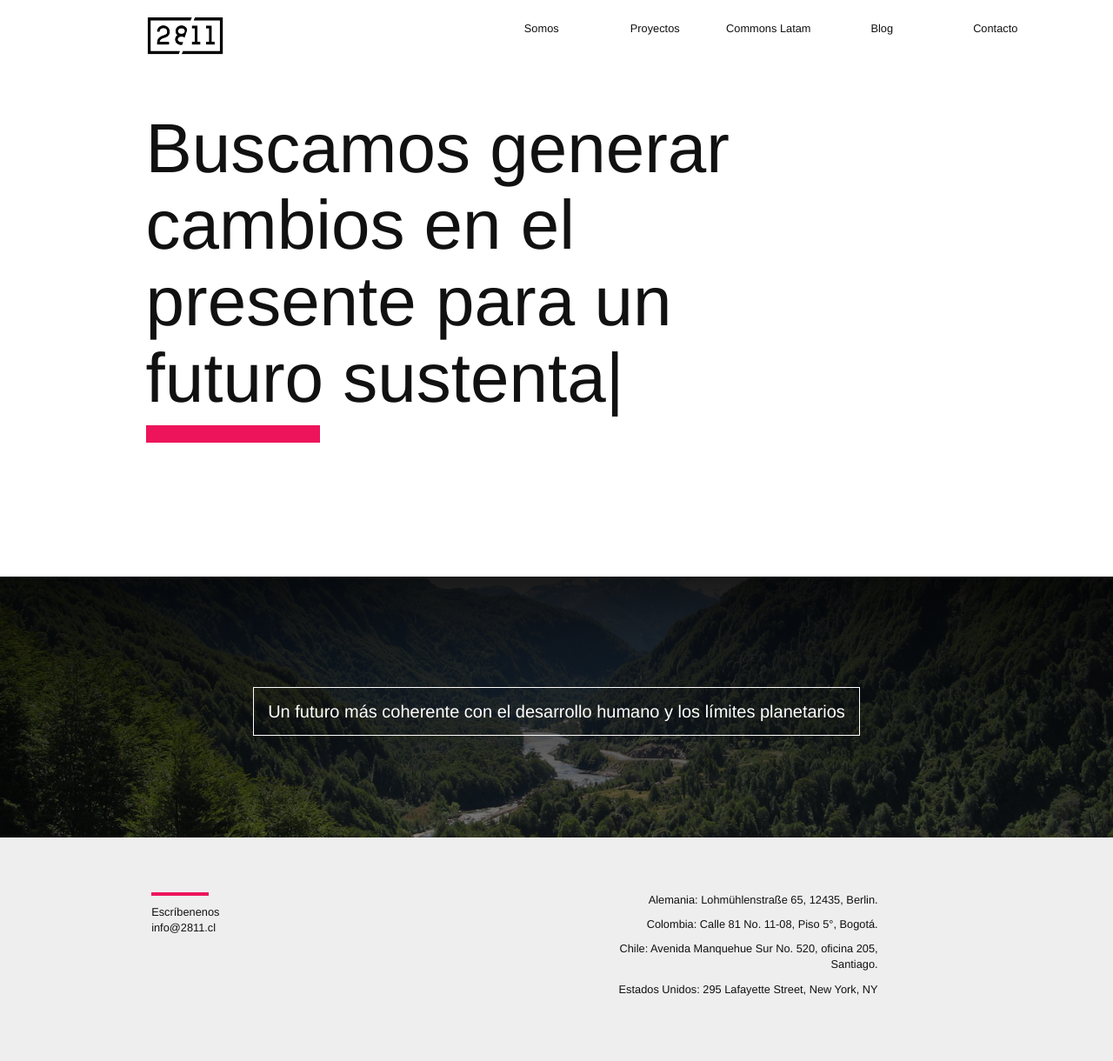
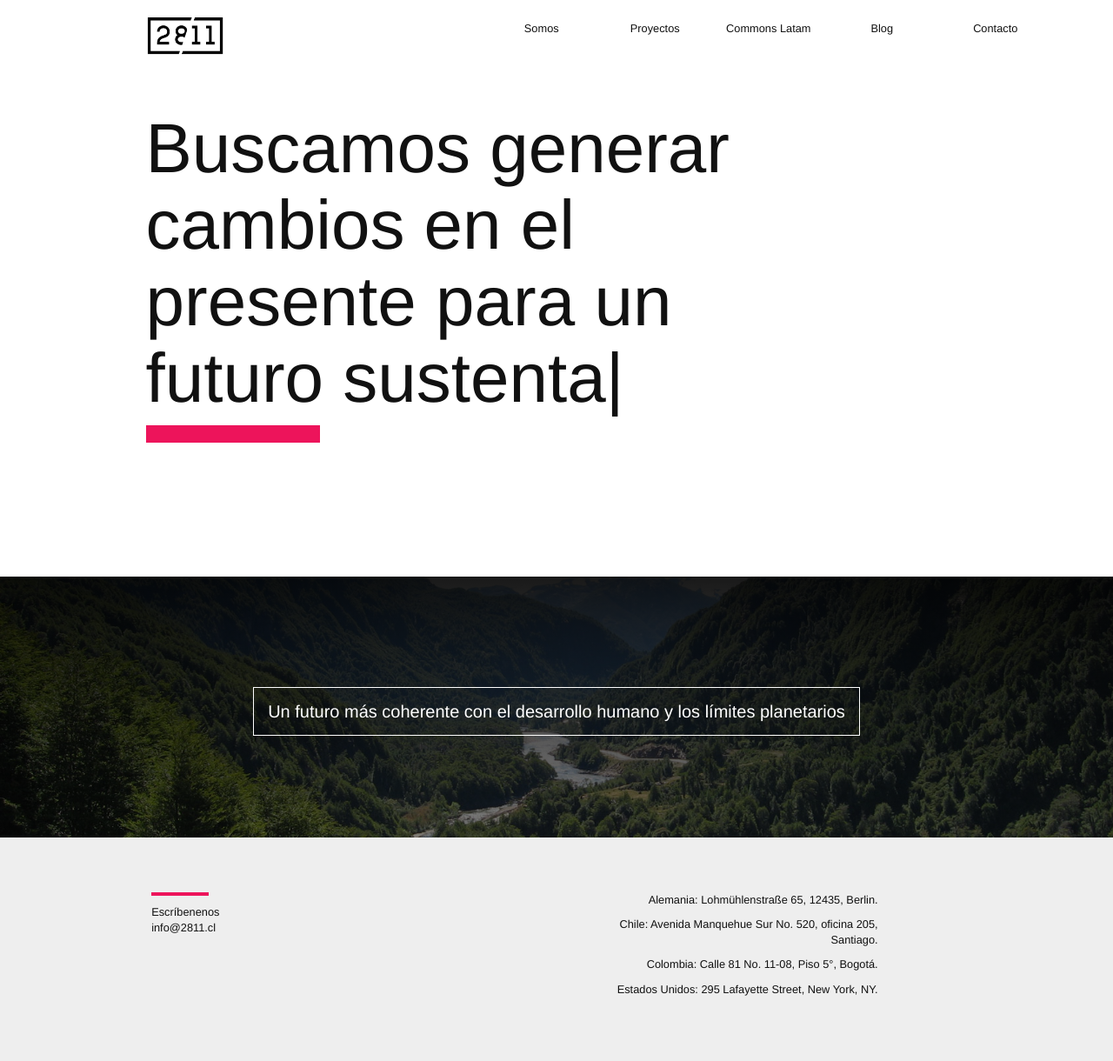
Before and after one commit to 2811Chile/2811Chile.github.io, a Jekyll site: the page built from index.md, in a window 1280 px wide. Shown: the whole page at 87% size. Built offline with Jekyll 4.4.1, drawn with Linux system fonts in a browser that asks for light colours; nearby versions of some CDN libraries; some web fonts are replaced.

Commit message:
Update footer.html

```diff
--- a/_includes/footer.html
+++ b/_includes/footer.html
@@ -11,13 +11,13 @@
           Alemania: Lohmühlenstraße 65, 12435, Berlin.
         </p>
          <p>
+          Chile: Avenida Manquehue Sur No. 520, oficina 205, Santiago.
+        </p>
+         <p>
          Colombia: Calle 81 No. 11-08, Piso 5°, Bogotá.
         </p>
-         <p>
-          Chile: Avenida Manquehue Sur No. 520, oficina 205, Santiago.
-        </p>
         <p>
-          Estados Unidos: 295 Lafayette Street, New York, NY
+          Estados Unidos: 295 Lafayette Street, New York, NY.
         </p>
       </div>
     </div>
```
